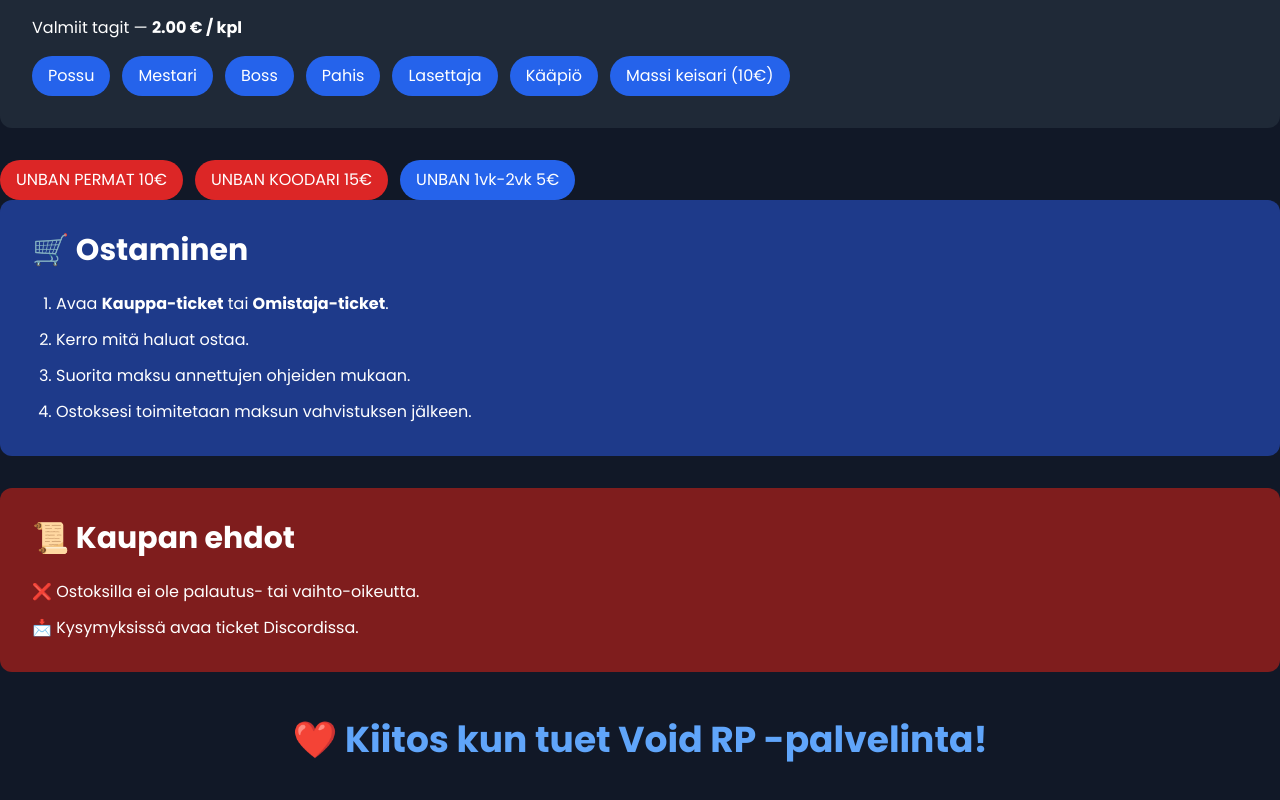
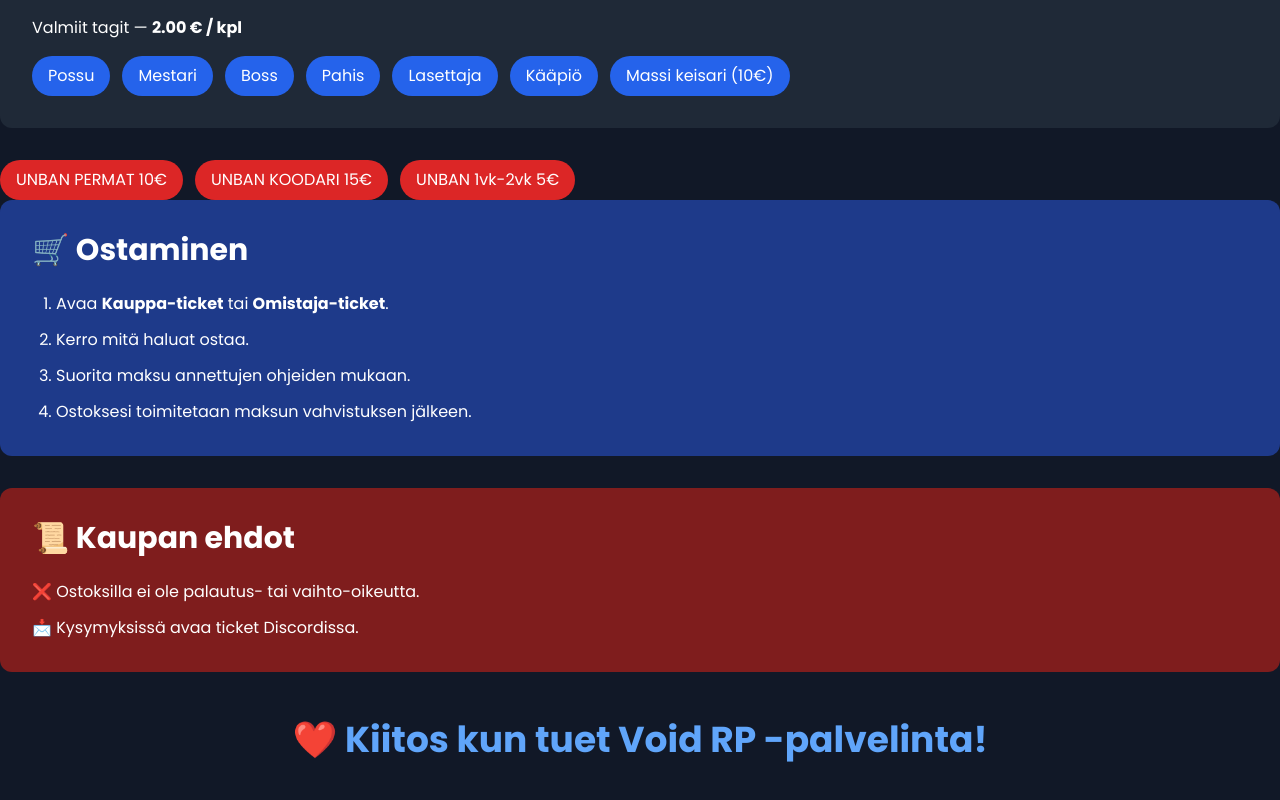
Before and after one commit to jorma99/void., a plain HTML site: page pages/kauppa.html in a window 1280 px wide. Shown: the part 1719-2519 px from the top of the page. Drawn offline with nearby package versions, Linux system fonts and the light colour scheme.

Commit message:
Update kauppa.html

```diff
--- a/pages/kauppa.html
+++ b/pages/kauppa.html
@@ -128,9 +128,10 @@
     <div class="flex flex-wrap gap-3">
                 <span class="bg-red-600 px-4 py-2 rounded-full text-white">UNBAN PERMAT 10€</span>
                 <span class="bg-red-600 px-4 py-2 rounded-full text-white">UNBAN KOODARI 15€</span>
-                <span class="bg-blue-600 px-4 py-2 rounded-full text-white">UNBAN 1vk-2vk 5€</span>
+                <span class="bg-red-600 px-4 py-2 rounded-full text-white">UNBAN 1vk-2vk 5€</span>
             </div>
 </div>
+
 
 <div class="bg-blue-900 rounded-xl p-8 mb-8">
     <h2 class="text-3xl font-bold text-white mb-6">🛒 Ostaminen</h2>
```
